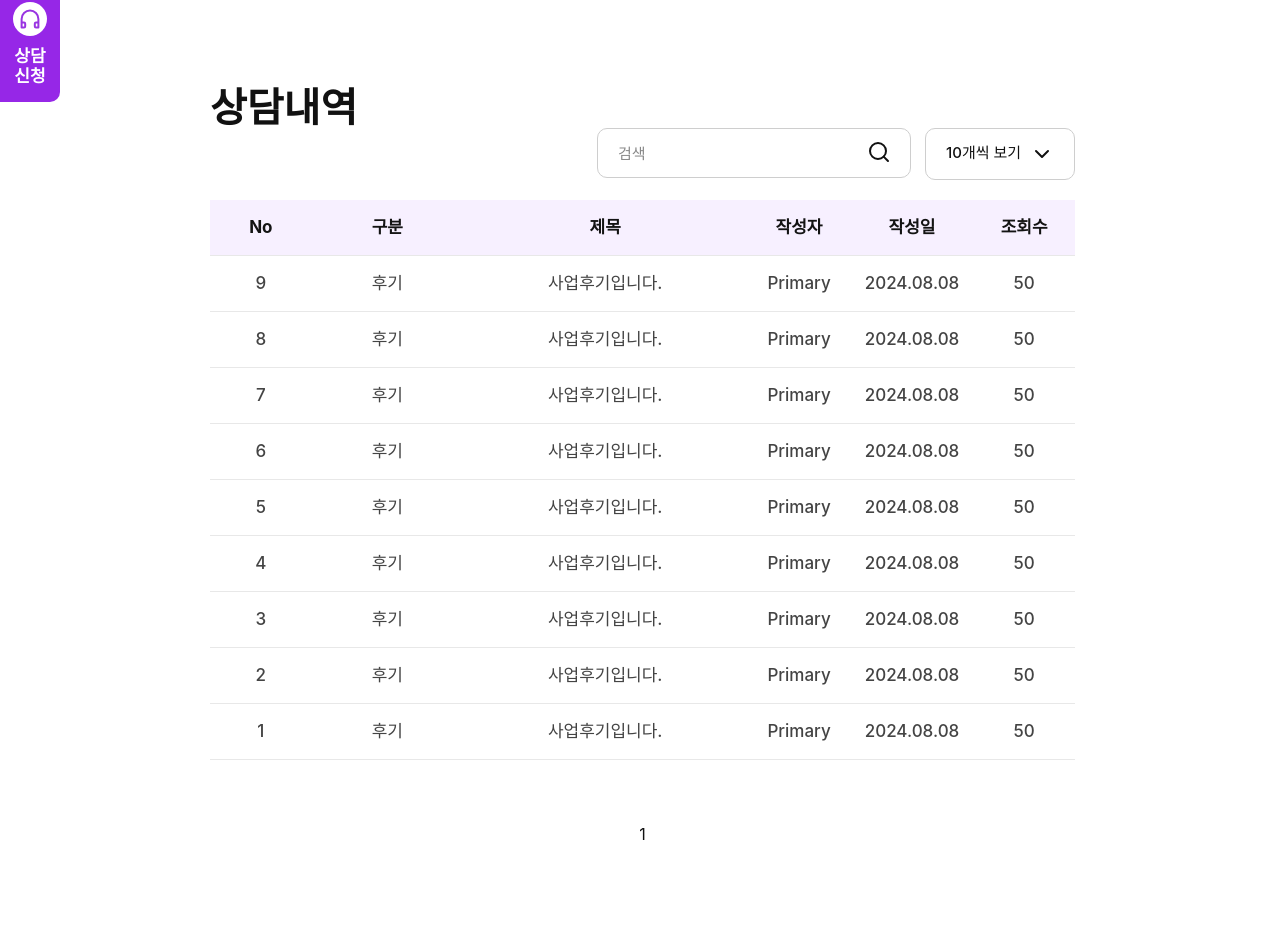
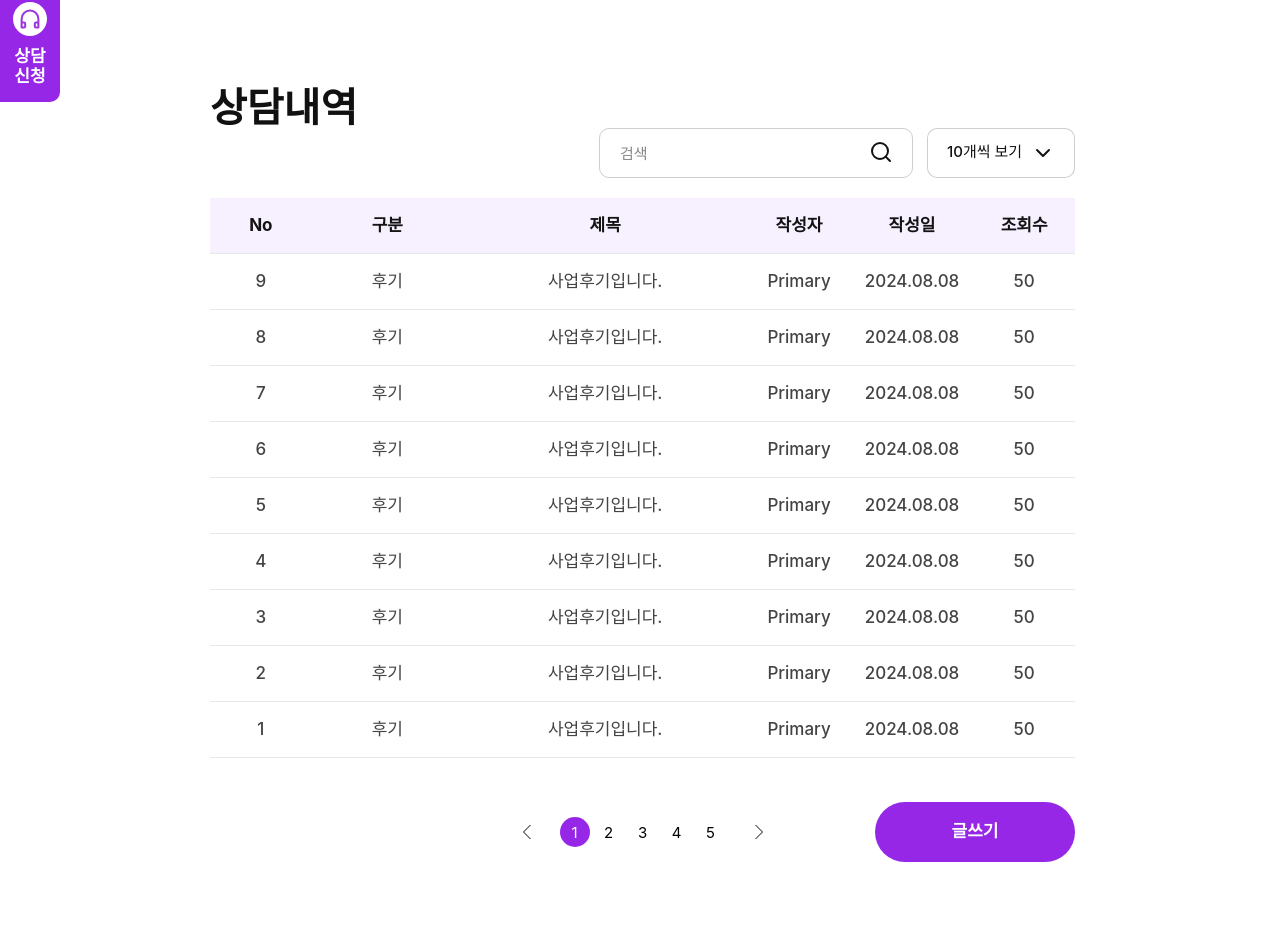
Before and after one commit to kimyeji89/amento, a React (Create React App) app: page /consultHistory in a window 1280 px wide. Shown: the part 152-1104 px from the top of the page. Built offline with nearby package versions, Linux system fonts and the light colour scheme; a web font is replaced by a local one.

Commit message:
[ADD] 테이블 페이지 공통 컴포넌트 퍼블리싱

```diff
--- a/src/components/table/TablePageForm.jsx
+++ b/src/components/table/TablePageForm.jsx
@@ -81,8 +81,9 @@ function TablePageSelect() {
     justify-content: center;
     align-items: center;
     align-items: center;
-    border-radius: 10px;
-    border: 1px solid #cecece;
+    position: relative;
+    border-radius: ${viewOption ? "10px 10px 0 0" : "10px"};
+    box-shadow: 0 0 0 1px #cecece inset;
     background: var(--fff, #fff);
   `;
   const selected_option = css`
@@ -101,10 +102,9 @@ function TablePageSelect() {
     font-weight: 500;
     line-height: 22px;
   `;
-  const chev_down = css``;
   const options_ctn = css`
     width: 100%;
-    border-top: 1px solid #cecece;
+    height: auto;
   `;
   const options = css`
     display: flex;
@@ -112,13 +112,22 @@ function TablePageSelect() {
     gap: 8px;
     align-items: center;
     justify-content: center;
+    position: absolute;
+    top: calc(50px - 1px);
+    width: 100%;
+    height: auto;
     box-sizing: border-box;
     padding: 16px 0;
+    background-color: var(--white, #fff);
+    box-shadow: 0 0 0 1px #cecece inset;
+    border-radius: 0px 0px 10px 10px;
   `;
 
   const option = css`
+    width: 100%;
     box-sizing: border-box;
     padding: 4px;
+    text-align: center;
     cursor: pointer;
   `;
 
@@ -126,7 +135,7 @@ function TablePageSelect() {
     <div css={select_box}>
       <div css={selected_option} onClick={handleViewOption}>
         <p css={value}>{selected}</p>
-        <ChevDown css={chev_down} />
+        <ChevDown />
       </div>
       {viewOption && (
         <div css={options_ctn}>
--- a/src/components/table/TablePageTable.jsx
+++ b/src/components/table/TablePageTable.jsx
@@ -1,6 +1,9 @@
 /** @jsxImportSource @emotion/react */
 import { css } from "@emotion/react";
 import { useState } from "react";
+import { Link } from "react-router-dom";
+import { ReactComponent as ChevLeft } from "@svgs/common/chevLeft.svg";
+import { ReactComponent as ChevRight } from "@svgs/common/chevRight.svg";
 
 function Table() {
   const tableData = [
@@ -131,8 +134,8 @@ function Table() {
         </tr>
       </thead>
       <tbody>
-        {reversedData.map((data) => (
-          <tr>
+        {reversedData.map((data, idx) => (
+          <tr key={data.title + idx}>
             <td css={[th_td, td]}>{data.no}</td>
             <td css={[th_td, td]}>{data.category}</td>
             <td css={[th_td, td]}>{data.title}</td>
@@ -148,6 +151,13 @@ function Table() {
 
 function TablePagination() {
   const [currentPage, setCurrentPage] = useState(1);
+  const pageToShow = [1, 2, 3, 4, 5];
+
+  const ctn = css`
+    display: flex;
+    align-items: center;
+    gap: 24px;
+  `;
 
   const pagination_list = css`
     display: flex;
@@ -164,39 +174,105 @@ function TablePagination() {
     justify-content: center;
     align-items: center;
     border-radius: 40px;
+    cursor: pointer;
+    color: #000;
+    text-align: center;
+    font-size: 15px;
+    font-weight: 400;
+    &.selected {
+      color: var(--white, #ffffff);
+      border-radius: 40px;
+      background: var(--primary, #9627e7);
+    }
+  `;
+
+  const icon_button = css`
+    cursor: pointer;
   `;
 
   function handlePageChange(e) {
-    setCurrentPage(parseInt(e.currenTarget.innerText));
-    e.currenTarget.classList.add("selected");
+    [...e.target.parentNode.children].forEach((li) => {
+      li.classList.remove("selected");
+    });
+    e.target.classList.add("selected");
+    setCurrentPage(Number(e.target.textContent));
   }
 
   return (
-    <ul css={pagination_list}>
-      <li css={pagination_item} onClick={handlePageChange}>
-        1
-      </li>
-    </ul>
+    <div css={ctn}>
+      <ChevLeft css={icon_button} />
+      <ul css={pagination_list}>
+        {pageToShow.map((page, idx) => (
+          <li
+            css={pagination_item}
+            onClick={handlePageChange}
+            key={idx + page}
+            className={currentPage === page ? "selected" : ""}
+          >
+            {page}
+          </li>
+        ))}
+      </ul>
+      <ChevRight css={icon_button} />
+    </div>
   );
 }
 
-export default function TablePageTable() {
+function TableWriteButton({ link }) {
+  const link_style = css`
+    position: absolute;
+    top: 50%;
+    right: 0;
+    transform: translateY(-50%);
+    text-decoration: none;
+    color: var(--white, #fff);
+  `;
+  const button = css`
+    display: flex;
+    width: 200px;
+    height: 60px;
+    box-sizing: border-box;
+    padding: 20px;
+    justify-content: center;
+    align-items: center;
+    flex-shrink: 0;
+    border-radius: 80px;
+    background: var(--primary, #9627e7);
+    color: var(--white, #fff);
+    leading-trim: both;
+    text-edge: cap;
+    font-size: 17px;
+    font-weight: 700;
+    line-height: 160%;
+  `;
+  return (
+    <Link to={link} css={link_style}>
+      <button type="button" css={button}>
+        글쓰기
+      </button>
+    </Link>
+  );
+}
+
+export default function TablePageTable({ link }) {
+  const ctn = css`
+    margin-top: 20px;
+  `;
+
+  const table_control_ctn = css`
+    display: flex;
+    justify-content: center;
+    position: relative;
+    margin-top: 59px;
+    width: 100%;
+  `;
   return (
     <div css={ctn}>
       <Table />
       <div css={table_control_ctn}>
         <TablePagination />
+        <TableWriteButton link={link} />
       </div>
     </div>
   );
 }
-
-const ctn = css`
-  margin-top: 20px;
-`;
-
-const table_control_ctn = css`
-  display: flex;
-  justify-content: center;
-  margin-top: 59px;
-`;
--- a/src/hooks/useHeaderHeight.js
+++ b/src/hooks/useHeaderHeight.js
@@ -25,10 +25,6 @@ export const HeaderHeightProvider = ({ children }) => {
     };
   }, []);
 
-  useEffect(() => {
-    console.log(headerHeight);
-  }, [headerHeight]);
-
   return (
     <HeaderHeightContext.Provider value={{ headerHeight, headerRef }}>
       {children}
--- a/src/pages/ConsultHistoryPage/ConsultHistoryPage.jsx
+++ b/src/pages/ConsultHistoryPage/ConsultHistoryPage.jsx
@@ -10,7 +10,7 @@ export default function ConsultHistoryPage() {
     <TablePageWrap>
       <TablePageTitle title="상담내역" />
       <TablePageForm />
-      <TablePageTable />
+      <TablePageTable link="/consultWrite" />
     </TablePageWrap>
   );
 }
```
Also changed, not shown: src/images/common/chevLeft.svg (added), src/images/common/chevRight.svg (added).
